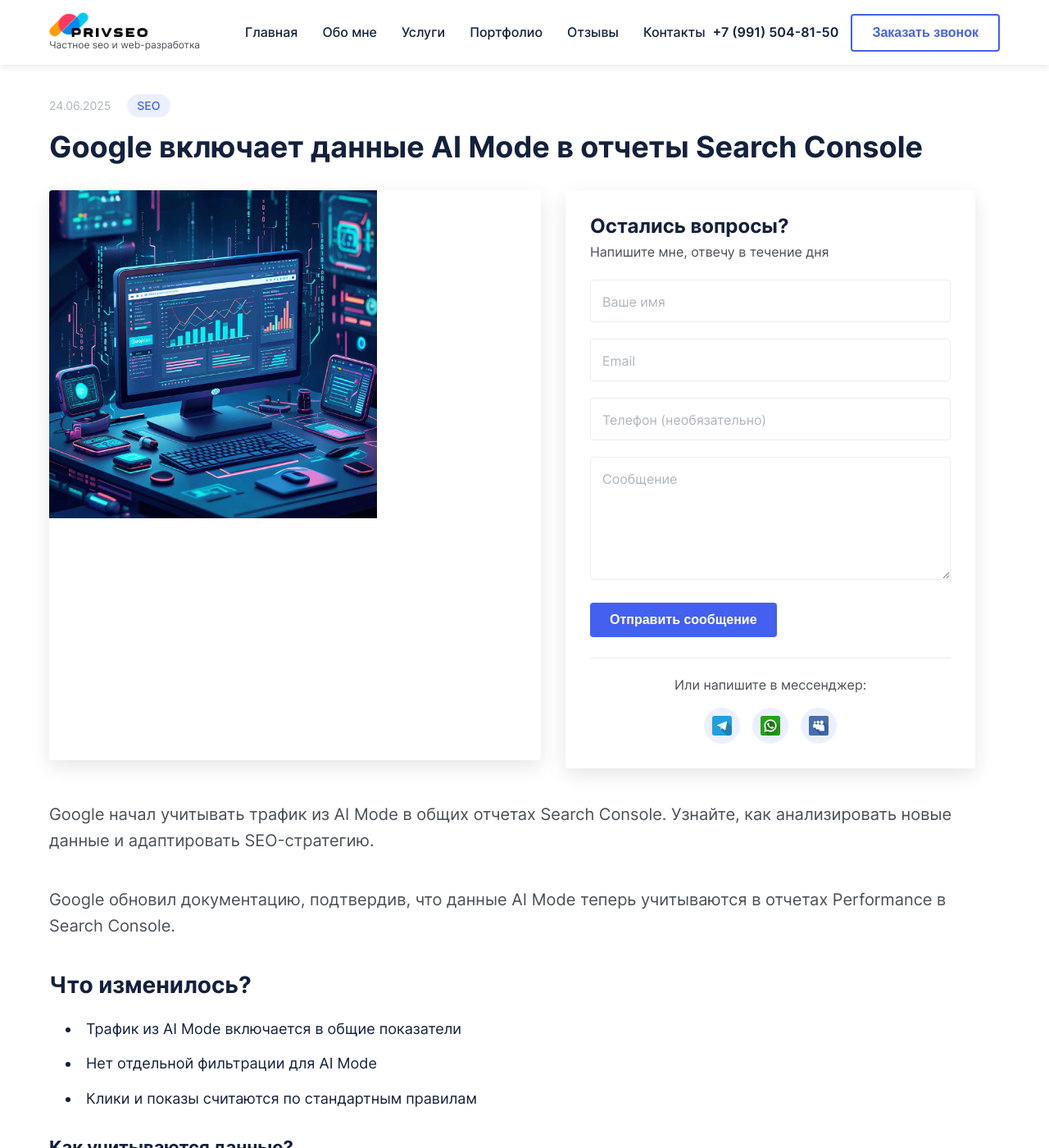
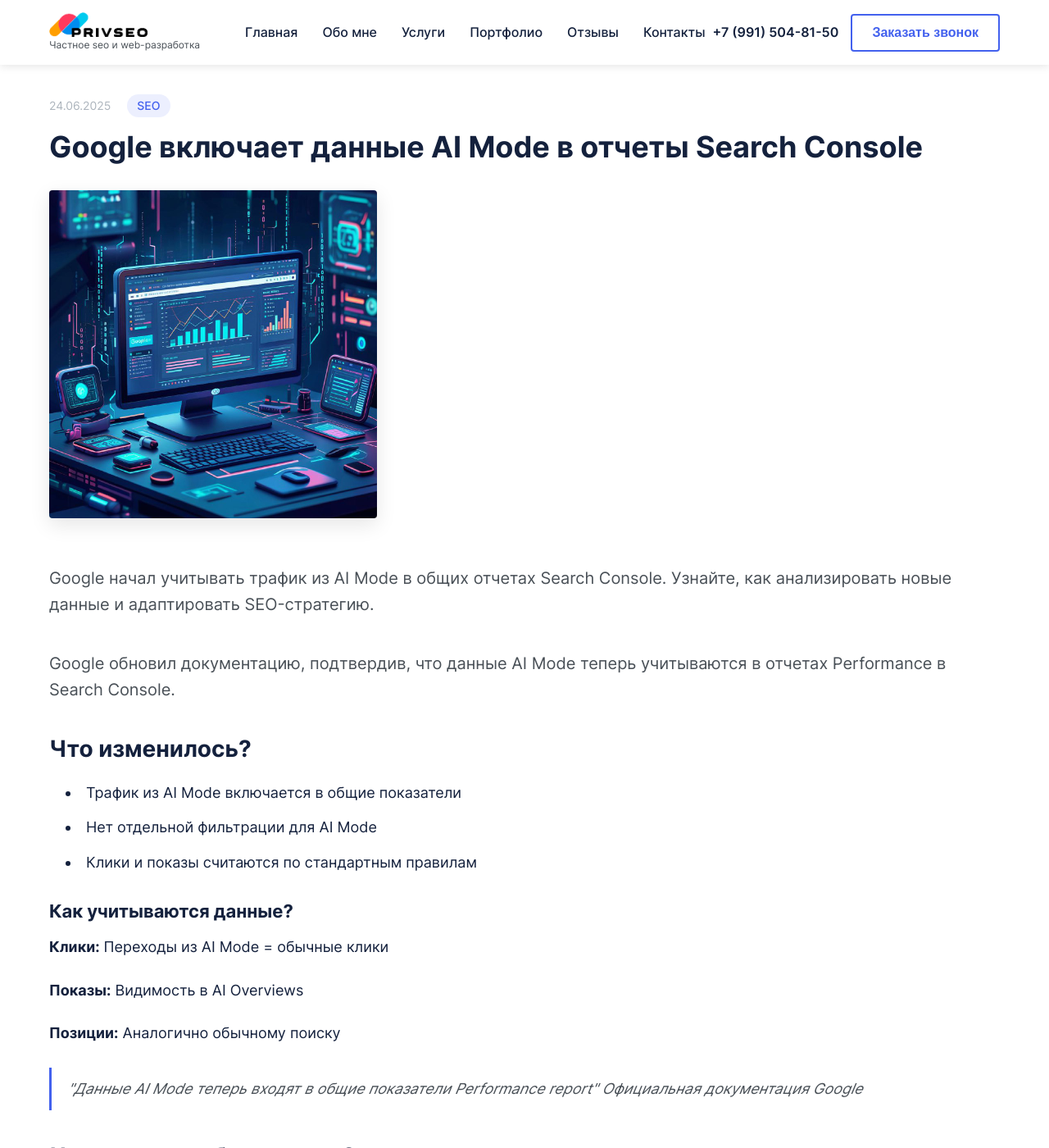
Before and after one commit to PrivateSeo/privateseo.github.io, a Jekyll site: the page built from _posts/news/2025-06-24-google-vklyuchaet-dannye-ai-mode-v-otchety-search-console.md, in a window 1280 px wide and 1400 px high. Shown: the whole window at 82% size. Built offline with Jekyll 4.4.1, drawn with Linux system fonts in a browser that asks for light colours.

Commit message:
Revert "форма связи на странице новости"
This reverts commit ca3804d45c0e297e695abc2b50faff81415e8aaf.

```diff
--- a/_layouts/news.html
+++ b/_layouts/news.html
@@ -13,63 +13,14 @@
       </div>
 
       <h1 class="article-title" itemprop="headline">{{ page.name }}</h1>
-    <div class="article-text-wrapper">
+
       {% if page.image %}
         <div class="article-image" itemprop="image" itemscope itemtype="http://schema.org/ImageObject">
           <img src="{{ page.image }}" alt="{{ page.name }}" itemprop="url">
           <meta itemprop="width" content="1200">
           <meta itemprop="height" content="630">
         </div>
-
-
-
-      <!-- Новая форма обратной связи -->
-      <div class="article-contact-form">
-        <div class="contact__form">
-          <h3 class="form-title">Остались вопросы?</h3>
-          <p class="form-subtitle">Напишите мне, отвечу в течение дня</p>
-          <form class="form" id="contact-form" itemscope="" itemtype="http://schema.org/ContactPage">
-            <div class="form__group">
-              <input type="text" class="form__input" id="name" name="name" required="" placeholder=" " itemprop="name">
-              <label for="name" class="form__label">Ваше имя</label>
-            </div>
-
-            <div class="form__group">
-              <input type="email" class="form__input" id="email" name="email" required="" placeholder=" " itemprop="email">
-              <label for="email" class="form__label">Email</label>
-            </div>
-
-            <div class="form__group">
-              <input type="tel" class="form__input" id="phone" name="phone" placeholder=" " itemprop="telephone">
-              <label for="phone" class="form__label">Телефон (необязательно)</label>
-            </div>
-
-            <div class="form__group">
-              <textarea class="form__textarea" id="message" name="message" required="" placeholder=" " itemprop="message"></textarea>
-              <label for="message" class="form__label">Сообщение</label>
-            </div>
-
-            <button type="submit" class="button button--primary form__button">Отправить сообщение</button>
-          </form>
-
-          <div class="form-social">
-            <p class="social-text">Или напишите в мессенджер:</p>
-            <div class="social-links">
-              <a href="https://t.me/robDaNilov" class="social-link" target="_blank" rel="noopener noreferrer" aria-label="Telegram" itemprop="url">
-                <img src="/images/telegram.webp" alt="Telegram" class="social-icon">
-              </a>
-              <a href="https://wa.me/79607918623" class="social-link" target="_blank" rel="noopener noreferrer" aria-label="WhatsApp" itemprop="url">
-                <img src="/images/whatsapp.webp" alt="WhatsApp" class="social-icon">
-              </a>
-              <a href="https://teams.microsoft.com/l/chat/0/0?users=DanilovRob@ya.ru" class="social-link" target="_blank" rel="noopener noreferrer" aria-label="Microsoft Teams" itemprop="url">
-                <img src="/images/microsoft.webp" alt="Microsoft Teams" class="social-icon">
-              </a>
-            </div>
-          </div>
-        </div>
-      </div>
       {% endif %}
-    </div>
     </div>
   </header>
 
--- a/css/main.css
+++ b/css/main.css
@@ -1477,107 +1477,3 @@
     font-size: 2rem;
   }
 }
-
-
-/* Стили для обертки контента статьи */
-.article-text-wrapper {
-  display: flex;
-  flex-wrap: wrap;
-  gap: 3rem;
-  margin-bottom: 4rem;
-}
-
-.article-image {
-  flex: 1;
-  min-width: 300px;
-  max-width: 600px;
-}
-
-.article-contact-form {
-  flex: 1;
-  min-width: 300px;
-  max-width: 500px;
-}
-
-/* Стили формы в статье */
-.article-contact-form .contact__form {
-  background-color: #fff;
-  border-radius: var(--border-radius);
-  box-shadow: var(--box-shadow);
-  padding: 3rem;
-  height: 100%;
-}
-
-.form-title {
-  font-size: 2.4rem;
-  margin-bottom: 0.5rem;
-  color: var(--dark-color);
-}
-
-.form-subtitle {
-  color: var(--gray-dark);
-  margin-bottom: 2rem;
-  font-size: 1.6rem;
-}
-
-/* Стили для социальных иконок в форме */
-.form-social {
-  margin-top: 2.5rem;
-  padding-top: 2rem;
-  border-top: 1px solid var(--gray-light);
-}
-
-.social-text {
-  color: var(--gray-dark);
-  margin-bottom: 1.5rem;
-  font-size: 1.6rem;
-  text-align: center;
-}
-
-.social-links {
-  display: flex;
-  justify-content: center;
-  gap: 1.5rem;
-}
-
-.social-link {
-  display: flex;
-  align-items: center;
-  justify-content: center;
-  width: 44px;
-  height: 44px;
-  border-radius: 50%;
-  background-color: rgba(67, 97, 238, 0.1);
-  transition: var(--transition);
-}
-
-.social-link:hover {
-  background-color: var(--primary-color);
-  transform: translateY(-3px);
-}
-
-.social-icon {
-  width: 24px;
-  height: 24px;
-  transition: var(--transition);
-}
-
-.social-link:hover .social-icon {
-  filter: brightness(0) invert(1);
-}
-
-/* Адаптация для мобильных */
-@media (max-width: 768px) {
-  .article-text-wrapper {
-    flex-direction: column;
-  }
-
-  .article-image,
-  .article-contact-form {
-    max-width: 100%;
-  }
-
-  .article-contact-form .contact__form {
-    padding: 2rem;
-  }
-}
```
